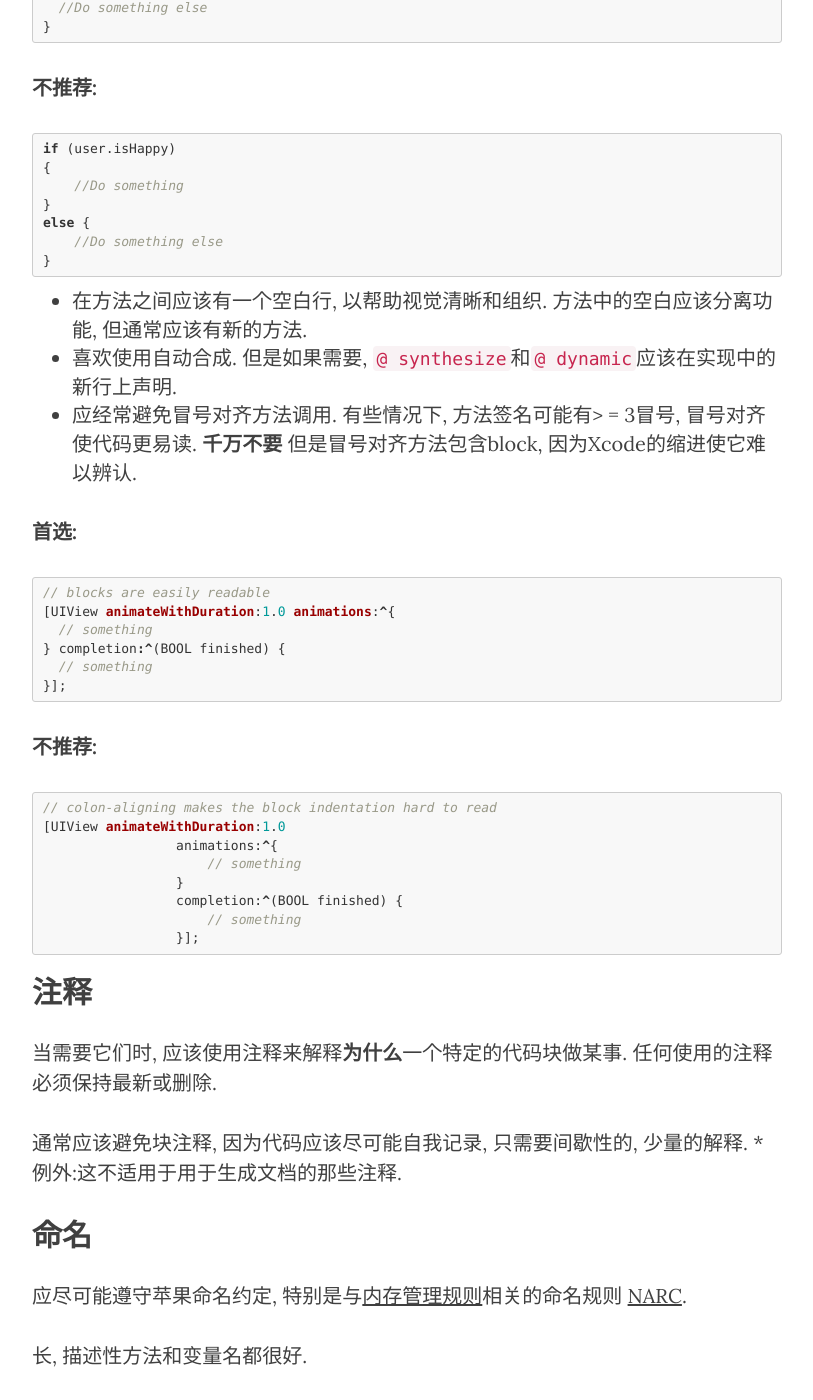
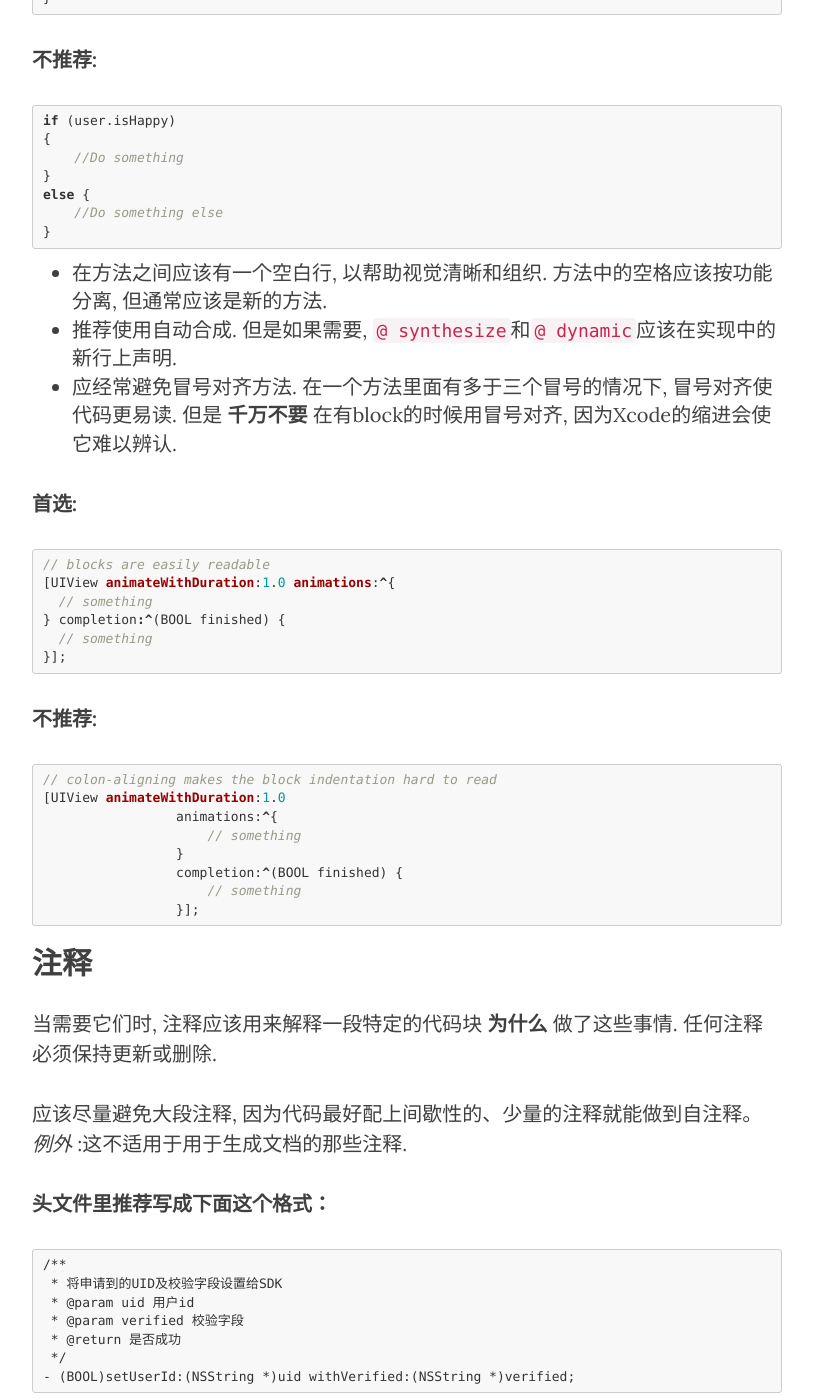
Before and after one commit to DavidHu0921/davidhu0921.github.io, a Jekyll site: the page built from _posts/2017-03-14-Objective-C风格指南.md, in a window 1280 px wide and 1400 px high, scrolled down 3220 px. Shown: the whole window, without its empty margins (233-1046 px from the left). Built offline with Jekyll 4.4.1, drawn with Linux system fonts in a browser that asks for light colours; nearby versions of some CDN libraries; some of the changed text lies outside the part shown.

````diff
--- a/_posts/2017-03-14-Objective-C风格指南.md
+++ b/_posts/2017-03-14-Objective-C风格指南.md
@@ -26,31 +26,31 @@ categories: iOS学习笔记
 
 ## 目录
 
-* [语言](#语言)
+* [语言](#language)
 * [代码组织](#code-organization)
 * [缩进](#spacing)
-* [评论](#条评论)
+* [评论](#comments)
 * [命名](#naming)
-	* [下划线](#下划线)
-* [方法](#方法)
+	* [下划线](#underscores)
+* [方法](#methods)
 * [变量](#variables)
 * [属性属性](#property-attributes)
 * [点语法](#dot-notation-syntax)
 * [字面值](#literal)
-* [常数](#常数)
-* [枚举类型](#枚举类型)
+* [常数](#constants)
+* [枚举类型](#enumerated-types)
 * [Switch-Case](#case-statements)
 * [私有属性](#private-properties)
 * [Booleans](#booleans)
-* [条件](#条件)
+* [条件](#conditionals)
 	* [三元操作](#ternary-operator)
 * [Init Methods](#init-methods)
 * [类构造方法](#class-constructor-methods)
-* [CGRect函数](#cgrect函数)
+* [CGRect函数](#cgrect-functions)
 * [Golden path](#golden-path)
-* [错误处理](#错误处理)
+* [错误处理](#error-handling)
 * [Singletons 单例](#singletons)
-* [换行符](#换行符)
+* [换行符](#line-breaks)
 * [Xcode项目](#xcode-project)
 
 
@@ -73,7 +73,7 @@ UIColor *myColour = [UIColor whiteColor];
 
 ## 代码组织
 
-使用`#pragma mark -`将函数分组和协议/委托实现中的方法根据这个结构分类.
+使用`#pragma mark -`将方法和协议/委托按以下结构分类.
 
 ```objc
 #pragma mark - Lifecycle
@@ -117,16 +117,16 @@ UIColor *myColour = [UIColor whiteColor];
 
 ## 缩进
 
-* 缩进使用2个空格(这节省了打印空间, 并使得线包装不太可能). 不要缩进标签(tabs). 请务必在Xcode中设置此首选项.
-* 方法大括号和其他大括号(`if`/`else` /`switch` /`while`等)总是在与语句相同的行上打开, 但在新行上关闭.
+* 使用默认的tabs 来锁紧。（原文是用两个空格，非常不认同）
+* 方法大括号和其他大括号(`if`/`else` /`switch` /`while`等)总是在与语句相同的行上打开, 但在新行上关闭. (else 前后记得加个空格)
 
 **首选:**
 
 ```objc
 if (user.isHappy) {
-  //Do something
+	//Do something
 } else {
-  //Do something else
+	//Do something else
 }
 ```
 
@@ -142,9 +142,9 @@ else {
 }
 ```
 
-* 在方法之间应该有一个空白行, 以帮助视觉清晰和组织. 方法中的空白应该分离功能, 但通常应该有新的方法.
-* 喜欢使用自动合成. 但是如果需要, `@ synthesize`和`@ dynamic`应该在实现中的新行上声明.
-* 应经常避免冒号对齐方法调用. 有些情况下, 方法签名可能有> = 3冒号, 冒号对齐使代码更易读. **千万不要** 但是冒号对齐方法包含block, 因为Xcode的缩进使它难以辨认.
+* 在方法之间应该有一个空白行, 以帮助视觉清晰和组织. 方法中的空格应该按功能分离, 但通常应该是新的方法.
+* 推荐使用自动合成. 但是如果需要, `@ synthesize`和`@ dynamic`应该在实现中的新行上声明.
+* 应经常避免冒号对齐方法. 在一个方法里面有多于三个冒号的情况下, 冒号对齐使代码更易读. 但是 **千万不要** 在有block的时候用冒号对齐, 因为Xcode的缩进会使它难以辨认.
 
 **首选:**
 
@@ -173,15 +173,27 @@ else {
 
 ## 注释
 
-当需要它们时, 应该使用注释来解释**为什么**一个特定的代码块做某事. 任何使用的注释必须保持最新或删除.
+当需要它们时, 注释应该用来解释一段特定的代码块 **为什么** 做了这些事情. 任何注释必须保持更新或删除.
 
-通常应该避免块注释, 因为代码应该尽可能自我记录, 只需要间歇性的, 少量的解释.  *例外:这不适用于用于生成文档的那些注释.
+应该尽量避免大段注释, 因为代码最好配上间歇性的、少量的注释就能做到自注释。*例外* :这不适用于用于生成文档的那些注释.
+
+**头文件里推荐写成下面这个格式：**
+
+```
+/**
+ * 将申请到的UID及校验字段设置给SDK
+ * @param uid 用户id
+ * @param verified 校验字段
+ * @return 是否成功
+ */
+- (BOOL)setUserId:(NSString *)uid withVerified:(NSString *)verified;
+```
 
 ## 命名
 
 应尽可能遵守苹果命名约定, 特别是与[内存管理规则](https://developer.apple.com/library/mac/#documentation/Cocoa/Conceptual/MemoryMgmt/Articles/MemoryMgmt.html)相关的命名规则  [NARC](http://stackoverflow.com/a/2865194/340508).
 
-长, 描述性方法和变量名都很好.
+长的、描述清晰的方法和变量名都很好.
 
 
 **首选:**
@@ -196,9 +208,9 @@ UIButton *settingsButton;
 UIButton *setBut;
 ```
 
-对于类名和常量, 应始终使用三字母前缀, 但对于Core Data实体名称可以省略. 对于任何官方raywenderlich.com图书, 入门套件或教程, 应使用前缀'RWT'.
+对于类名和常量, 应始终使用三字母前缀, 但对于CoreData实体名称可以省略. 对于任何官方raywenderlich.com图书, 入门套件或教程, 应使用前缀'RWT'.
 
-常量应该是骆驼大小写, 所有单词都大写, 前缀为相关的类名称.
+常量应该是驼峰式, 所有单词都大写, 前缀为相关的类名称.
 
 **首选:**
 
@@ -229,17 +241,17 @@ id varnm;
 
 ### 下划线
 
-当使用属性时, 实例变量应该总是使用`self.`来访问和改变. 这意味着所有属性将在视觉上不同, 因为它们都将以"self.开头.
+当使用属性时, 实例变量应该总是使用`self.`来访问和改变. 这意味着所有属性将在视觉上不同, 因为它们都将以self.开头.
 
-一个例外是:在初始化器内部, 后台实例变量 (即_variableName)应该直接使用, 以避免getter / setter的任何潜在的副作用.
+一个例外是:在初始化方法内部, 后台实例变量 (即 _variableName)应该直接使用, 以避免getter/setter的任何潜在的副作用.
 
 局部变量不应包含下划线.
 
 ## 方法
 
-在方法签名中, 在方法类型 ( - / +符号)后面应该有一个空格. 方法段之间应该有一个空格 (匹配Apple的风格). 始终包括一个关键字, 并用描述该参数的参数前面的单词进行描述.
+在方法声明中, 在方法类型 (-/+符号)后面应该有一个空格. 方法段之间应该有一个空格 (匹配Apple的风格). 始终包括一个关键字, 并用描述该参数前面的单词描述他的作用.
 
-保留字"和的使用. 它不应该用于多个参数, 如下面的`initWithWidth:height:`示例所示.
+避免去使用“and”. 它不应该用于多个参数, 如下面的`initWithWidth:height:`示例所示.
 
 **首选:**
 
@@ -264,11 +276,11 @@ id varnm;
 
 变量应尽可能描述性地命名. 除了在`for ()`循环中, 应该避免单字母变量名.
 
-指示指针的星号属于变量, 例如, 'NSString * text'不是'NSString * text'或'NSString * text', 除非是常量.
+指示指针的星号属于变量, 例如, `NSString *text` 不是 `NSString* text` 或 `NSString * text`, 除非是常量.
 
-应该尽可能使用[私有属性](#private-properties)来代替实例变量. 虽然使用实例变量是一种有效的做事方式, 通过同意喜欢属性我们的代码将更加一致.
+应该尽可能使用[私有属性](#private-properties)来代替实例变量. 虽然使用实例变量是可行的, 但统一使用property 将使我们的代码更加一致.
 
-除了在初始化方法 (`init`, `initWithCoder:`等...), `dealloc`方法和自定义setter和getter中, 应该避免直接访问'back'属性的实例变量. 有关在初始化方法和dealloc中使用Accessor方法的更多信息, 请参见 [here](https://developer.apple.com/library/mac/documentation/Cocoa/Conceptual/MemoryMgmt/Articles/mmPractical.html#//apple_ref/doc/uid/TP40004447-SW6).
+除了在初始化方法 (`init`, `initWithCoder:`等...), `dealloc`方法和自定义setter和getter中, 应该避免直接访问'back'属性的实例变量. 有关在初始化方法和dealloc中使用Accessor方法的更多信息, 请参见 [这里](https://developer.apple.com/library/mac/documentation/Cocoa/Conceptual/MemoryMgmt/Articles/mmPractical.html#//apple_ref/doc/uid/TP40004447-SW6).
 
 **首选:**
 
````
Also changed, not shown: other parts of _posts/2017-03-14-Objective-C风格指南.md (+1 -1 lines).
